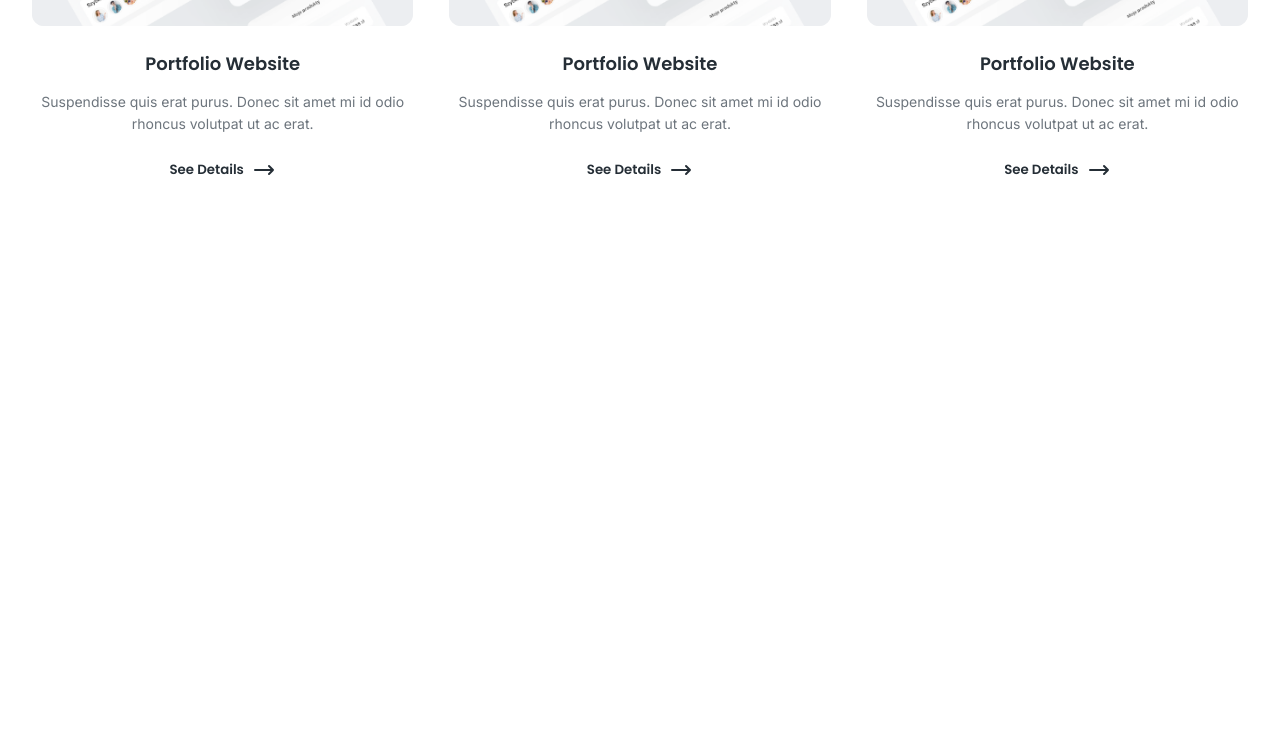
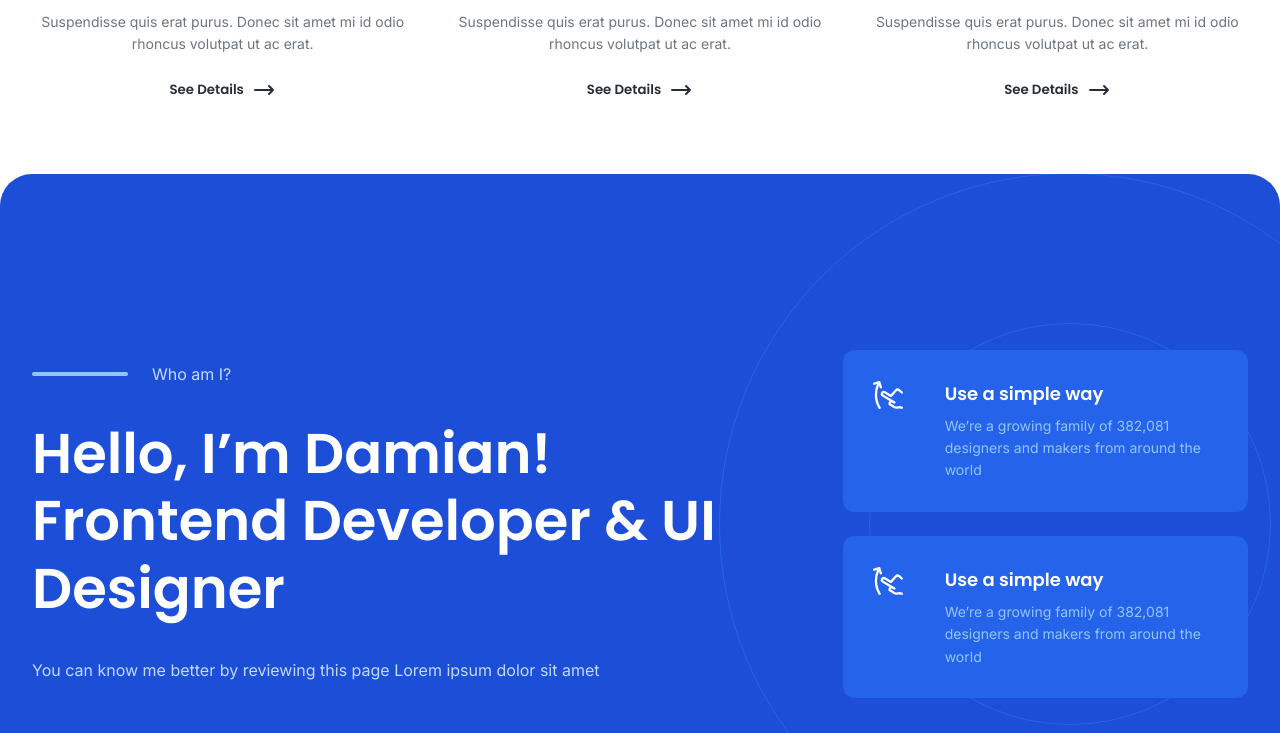
Before and after one commit to damiansobczak/portfolio, a Gatsby site: page / in a window 1280 px wide. Shown: the part 2067-2800 px from the top of the page. Before the commit the page ends 2321 px from the top, so only its background shows below. Built offline with nearby package versions, Linux system fonts and the light colour scheme; Gatsby itself is replaced by a stand-in of ours.

Commit message:
Jumbo section

```diff
--- /dev/null
+++ b/src/components/Jumbo.js
@@ -0,0 +1,174 @@
+import React from "react";
+import styled from "styled-components";
+import Container from "../Layouts/Container";
+import "@fontsource/poppins/600.css";
+import "@fontsource/poppins/400.css";
+import "@fontsource/inter/400.css";
+import JumboFeature from "./JumboFeature";
+import { StaticQuery, graphql } from "gatsby";
+import Img from "gatsby-image";
+
+const Wrapper = styled.section`
+  display: flex;
+  background-color: var(--color-blue-700);
+  border-radius: 32px;
+  padding: 64px 0 0;
+  height: 700px;
+  margin-bottom: 100px;
+  position: relative;
+
+  @media (min-width: 1024px) {
+    padding: 0;
+    height: 700px;
+    align-items: center;
+  }
+`;
+
+const Circles = styled.div`
+  display: none;
+  position: absolute;
+  right: 0;
+  top: 0;
+  height: 700px;
+  width: 700px;
+  border-radius: 32px;
+  overflow: hidden;
+
+  @media (min-width: 1024px) {
+    display: block;
+  }
+
+  :before {
+    content: "";
+    position: absolute;
+    left: 70%;
+    top: 50%;
+    transform: translate(-50%, -50%);
+    height: 400px;
+    width: 400px;
+    border-radius: var(--rounded-full);
+    border: 1px solid var(--color-blue-600);
+  }
+
+  :after {
+    content: "";
+    position: absolute;
+    left: 70%;
+    top: 50%;
+    transform: translate(-50%, -50%);
+    height: 700px;
+    width: 700px;
+    border-radius: var(--rounded-full);
+    border: 1px solid var(--color-blue-600);
+  }
+`;
+
+const Break = styled.span`
+  display: inline-block;
+  height: 4px;
+  width: 96px;
+  border-radius: 10px;
+  background-color: var(--color-blue-300);
+  margin-bottom: 4px;
+`;
+
+const Subtitle = styled.span`
+  margin-left: 24px;
+  font-size: var(--text-md);
+  position: relative;
+  font-family: "Inter";
+  font-weight: 400;
+  color: var(--color-blue-200);
+`;
+
+const Title = styled.h4`
+  font-family: "Poppins";
+  font-weight: 600;
+  color: #fff;
+  font-size: var(--text-3xl);
+  line-height: 1.2;
+  margin: 36px 0;
+  max-width: 700px;
+
+  @media (min-width: 1024px) {
+    font-size: var(--text-6xl);
+  }
+`;
+
+const Subtext = styled.p`
+  font-family: "Inter";
+  font-weight: 400;
+  color: var(--color-blue-200);
+  max-width: 600px;
+  line-height: 1.6;
+  margin-bottom: 40px;
+
+  @media (min-width: 1024px) {
+    margin-bottom: 0;
+  }
+`;
+
+const Grid = styled.div`
+  display: grid;
+  grid-template-columns: 1fr;
+  grid-template-rows: auto;
+
+  @media (min-width: 1024px) {
+    grid-template-columns: 2fr 1fr;
+    align-items: center;
+  }
+`;
+
+const Image = styled(Img)`
+  position: absolute !important;
+  bottom: -50px;
+  width: 100%;
+
+  @media (min-width: 768px) {
+    bottom: -80px;
+    right: 10%;
+    width: 600px;
+  }
+`;
+
+const Jumbo = () => {
+  return (
+    <StaticQuery
+      query={graphql`
+        query {
+          file: file(relativePath: { eq: "jumbo.png" }) {
+            childImageSharp {
+              fluid(maxWidth: 1100, quality: 100) {
+                ...GatsbyImageSharpFluid_withWebp
+              }
+            }
+          }
+        }
+      `}
+      render={(data) => (
+        <Wrapper>
+          <Circles />
+          <Container>
+            <Grid>
+              <div>
+                <Break />
+                <Subtitle>Who am I?</Subtitle>
+                <Title>
+                  Hello, I’m Damian! Frontend Developer & UI Designer
+                </Title>
+                <Subtext>
+                  You can know me better by reviewing this page Lorem ipsum
+                  dolor sit amet
+                </Subtext>
+              </div>
+              <JumboFeature />
+            </Grid>
+          </Container>
+          <Image fluid={data.file.childImageSharp.fluid} />
+        </Wrapper>
+      )}
+    />
+  );
+};
+
+export default Jumbo;
--- /dev/null
+++ b/src/components/JumboFeature.js
@@ -0,0 +1,106 @@
+import React from "react";
+import styled from "styled-components";
+import "@fontsource/poppins/600.css";
+import "@fontsource/inter/400.css";
+
+const Features = styled.div`
+  display: flex;
+  flex-direction: column;
+  z-index: 1;
+`;
+
+const Feature = styled.div`
+  display: flex;
+  flex-wrap: wrap;
+  padding: 30px;
+  border-radius: var(--rounded-xl);
+  background-color: var(--color-blue-600);
+
+  :first-child {
+    margin-bottom: 24px;
+  }
+`;
+
+const Icon = styled.div`
+  width: 40px;
+  margin-right: 32px;
+`;
+
+const Title = styled.div`
+  color: #fff;
+  font-family: "Poppins";
+  font-weight: 600;
+  font-size: var(--text-lg);
+`;
+
+const Content = styled.div`
+  flex: 1;
+`;
+
+const Text = styled.div`
+  color: var(--color-blue-300);
+  font-family: "Inter";
+  font-weight: 400;
+  font-size: var(--text-sm);
+  margin-top: 8px;
+  line-height: 1.6;
+`;
+
+const JumboFeature = () => {
+  return (
+    <Features>
+      <Feature>
+        <Icon>
+          <svg
+            xmlns="http://www.w3.org/2000/svg"
+            width="30"
+            height="30"
+            fill="#fff"
+            viewBox="0 0 38.835 36.334"
+          >
+            <path
+              id="Path_6"
+              data-name="Path 6"
+              d="M8.1.054l.068,0,.03,0,.025,0,.106.013.045.008L8.463.1,8.5.111l.1.031.028.011.1.04L8.756.21l.078.041a1.494,1.494,0,0,1,.685.842l.005.02,2.063,6.7A1.5,1.5,0,0,1,8.769,8.83L8.72,8.694,7.767,5.6A31.667,31.667,0,0,0,5.289,17.844,31.01,31.01,0,0,0,9.861,34.1,1.5,1.5,0,1,1,7.3,35.671,34.01,34.01,0,0,1,2.289,17.843,34.679,34.679,0,0,1,5.171,4.04L1.949,5.053a1.5,1.5,0,0,1-1.83-.846l-.05-.136a1.5,1.5,0,0,1,.846-1.83l.136-.05L7.708.1,7.767.09,7.641.123a1.6,1.6,0,0,1,.21-.05L7.9.066c.026,0,.051-.006.077-.008l.066,0H8.1ZM34.992,10.9l.183.155,3.155,2.806A1.5,1.5,0,0,1,36.456,16.2l-.12-.1L33.181,13.3a1.834,1.834,0,0,0-2.46.021l-.117.118-6.342,7a1.5,1.5,0,0,1-1.756.347l-.125-.067-7.868-4.7a1,1,0,0,0-1.123,1.651l.1.066,15.021,8.98A1.5,1.5,0,0,1,27.1,29.351l-.128-.068-3.005-1.8-.941,1.575a.165.165,0,0,0,.017.194l.041.034L28.8,32.71a2.472,2.472,0,0,0,1.391.29l.32-.011.361-.025.406-.039.7-.084.99-.129c2.218-.27,3.687-.158,5.119.7a1.5,1.5,0,0,1-1.412,2.643l-.128-.068a4.561,4.561,0,0,0-2.924-.329l-.831.1-.478.064-.609.074c-2.035.231-3.093.148-4.279-.513l-.17-.1L21.54,31.866a3.166,3.166,0,0,1-1.184-4.18l.091-.162.94-1.574-9.441-5.644A4,4,0,0,1,10.461,15l.1-.185a4,4,0,0,1,5.3-1.485l.185.1,6.812,4.072,5.516-6.087A4.833,4.833,0,0,1,34.99,10.9Z"
+              transform="translate(0 -0.054)"
+            />
+          </svg>
+        </Icon>
+        <Content>
+          <Title>Use a simple way</Title>
+          <Text>
+            We’re a growing family of 382,081 designers and makers from around
+            the world
+          </Text>
+        </Content>
+      </Feature>
+      <Feature>
+        <Icon>
+          <svg
+            xmlns="http://www.w3.org/2000/svg"
+            width="30"
+            height="30"
+            fill="#fff"
+            viewBox="0 0 38.835 36.334"
+          >
+            <path
+              id="Path_6"
+              data-name="Path 6"
+              d="M8.1.054l.068,0,.03,0,.025,0,.106.013.045.008L8.463.1,8.5.111l.1.031.028.011.1.04L8.756.21l.078.041a1.494,1.494,0,0,1,.685.842l.005.02,2.063,6.7A1.5,1.5,0,0,1,8.769,8.83L8.72,8.694,7.767,5.6A31.667,31.667,0,0,0,5.289,17.844,31.01,31.01,0,0,0,9.861,34.1,1.5,1.5,0,1,1,7.3,35.671,34.01,34.01,0,0,1,2.289,17.843,34.679,34.679,0,0,1,5.171,4.04L1.949,5.053a1.5,1.5,0,0,1-1.83-.846l-.05-.136a1.5,1.5,0,0,1,.846-1.83l.136-.05L7.708.1,7.767.09,7.641.123a1.6,1.6,0,0,1,.21-.05L7.9.066c.026,0,.051-.006.077-.008l.066,0H8.1ZM34.992,10.9l.183.155,3.155,2.806A1.5,1.5,0,0,1,36.456,16.2l-.12-.1L33.181,13.3a1.834,1.834,0,0,0-2.46.021l-.117.118-6.342,7a1.5,1.5,0,0,1-1.756.347l-.125-.067-7.868-4.7a1,1,0,0,0-1.123,1.651l.1.066,15.021,8.98A1.5,1.5,0,0,1,27.1,29.351l-.128-.068-3.005-1.8-.941,1.575a.165.165,0,0,0,.017.194l.041.034L28.8,32.71a2.472,2.472,0,0,0,1.391.29l.32-.011.361-.025.406-.039.7-.084.99-.129c2.218-.27,3.687-.158,5.119.7a1.5,1.5,0,0,1-1.412,2.643l-.128-.068a4.561,4.561,0,0,0-2.924-.329l-.831.1-.478.064-.609.074c-2.035.231-3.093.148-4.279-.513l-.17-.1L21.54,31.866a3.166,3.166,0,0,1-1.184-4.18l.091-.162.94-1.574-9.441-5.644A4,4,0,0,1,10.461,15l.1-.185a4,4,0,0,1,5.3-1.485l.185.1,6.812,4.072,5.516-6.087A4.833,4.833,0,0,1,34.99,10.9Z"
+              transform="translate(0 -0.054)"
+            />
+          </svg>
+        </Icon>
+        <Content>
+          <Title>Use a simple way</Title>
+          <Text>
+            We’re a growing family of 382,081 designers and makers from around
+            the world
+          </Text>
+        </Content>
+      </Feature>
+    </Features>
+  );
+};
+
+export default JumboFeature;
--- a/src/components/SelectedWork.js
+++ b/src/components/SelectedWork.js
@@ -25,7 +25,7 @@ const Title = styled.h3`
   margin-bottom: 56px;
 `;
 
-const Flex = styled.div`
+const Grid = styled.div`
   display: grid;
   grid-template-columns: repeat(auto-fill, minmax(340px, 1fr));
   grid-template-rows: auto;
@@ -98,7 +98,7 @@ const SelectedWork = () => {
         <Container>
           <Line />
           <Title>Selected Work</Title>
-          <Flex>
+          <Grid>
             <Article>
               <Image fluid={data.file.childImageSharp.fluid} />
               <BlogTitle>Portfolio Website</BlogTitle>
@@ -177,7 +177,7 @@ const SelectedWork = () => {
                 </svg>
               </Link>
             </Article>
-          </Flex>
+          </Grid>
         </Container>
       )}
     />
--- a/src/components/Slider.js
+++ b/src/components/Slider.js
@@ -15,6 +15,7 @@ const Slide = styled.div`
   min-height: 90vh;
   width: 100%;
   background-color: #eeeff2;
+  border-radius: 0 0 36px 36px;
 `;
 
 const Background = styled(motion.div)`
@@ -54,7 +55,7 @@ const SlideContainer = styled.div`
 
   @media (min-width: 1024px) {
     flex-direction: row;
-    height: 720px;
+    height: 640px;
   }
 `;
 
--- a/src/pages/index.js
+++ b/src/pages/index.js
@@ -4,6 +4,7 @@ import Navbar from "../components/Navbar";
 import Slider from "../components/Slider";
 import AboutImage from "../components/AboutImage";
 import SelectedWork from "../components/SelectedWork";
+import Jumbo from "../components/Jumbo";
 
 // styles
 
@@ -15,6 +16,7 @@ const IndexPage = () => {
       <Slider />
       <AboutImage />
       <SelectedWork />
+      <Jumbo />
     </>
   );
 };
```
Also changed, not shown: src/images/jumbo.png (added).
